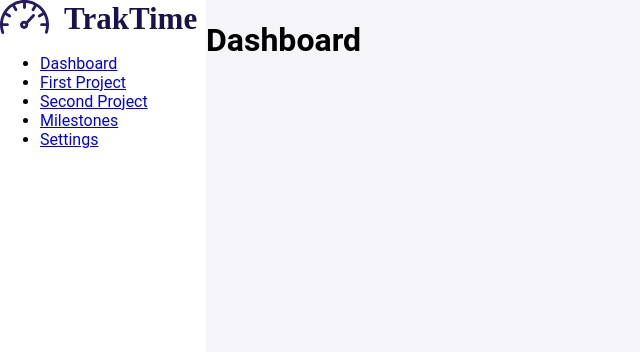
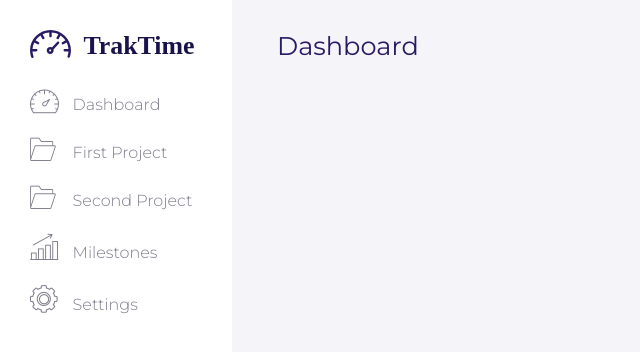
Before and after one commit to AliciaThomson/TaskTrakk, a React app: page / in a window 1280 px wide. Shown: the top 352 px of the page, without its empty margins (0-640 px from the left). Built offline with nearby package versions, Linux system fonts and the light colour scheme.

Commit message:
Styled the sidebar

```diff
--- a/src/App.js
+++ b/src/App.js
@@ -8,6 +8,7 @@ import SideBarNav from './components/sidebar-nav/SideBarNav';
 import Dashboard from './pages/Dashboard';
 import Project from './pages/Project';
 import "./styles/base/base.scss";
+import "./styles/base/typography.scss";
 
 function App() {
   return (
--- a/src/assets/fonts/icon-font.css
+++ b/src/assets/fonts/icon-font.css
@@ -31,13 +31,15 @@
 }
 .icon-folder:before {
   content: "\e901";
-  color: #291a64;
+  color: #7f7c8b;
 }
 .icon-milestones:before {
   content: "\e902";
   color: #7f7c8b;
+  font-size: 1.15em;
 }
 .icon-settings:before {
   content: "\e903";
   color: #7f7c8b;
+  font-size: 1.15em;
 }
--- a/src/components/sidebar-nav/SideBarNav.js
+++ b/src/components/sidebar-nav/SideBarNav.js
@@ -3,43 +3,45 @@ import {
   Link
 } from "react-router-dom";
 import Logo from "../../assets/images/Logo.svg";
+import "../../assets/fonts/icon-font.css";
+import "./SideBarNav.scss";
 
-export default function SideBarNav(props) {
+export default function SideBarNav() {
 
   const mainNav = [
     {
       text: 'Dashboard',
-      icon: '',
+      iconClass: 'icon-dashboard',
       path: '/'
     },
     {
       text: 'First Project',
-      icon: '',
+      iconClass: 'icon-folder',
       path: '/project-1'
     },
     {
       text: 'Second Project',
-      icon: '',
+      iconClass: 'icon-folder',
       path: '/project-2'
     },
     {
       text: 'Milestones',
-      icon: '',
+      iconClass: 'icon-milestones',
       path: '/milestones'
     },
     {
       text: 'Settings',
-      iconClass: '',
+      iconClass: 'icon-settings',
       path: '/settings'
     },
   ]
 
   return (
     <div className="sidebar">
-      <img className="logo" alt="TrakTime Logo" src={Logo}/>
-      <ul className="navigation">
+      <img className="sidebar__logo" alt="TrakTime Logo" src={Logo}/>
+      <ul className="sidebar__navigation">
         {mainNav.map((navLink) => (
-          <li key={navLink.path}>
+          <li className="sidebar__navigation__li" key={navLink.path}>
             <Link to={navLink.path}>
               <i className={navLink.iconClass}></i>
               {navLink.text}
--- /dev/null
+++ b/src/components/sidebar-nav/SideBarNav.scss
@@ -0,0 +1,28 @@
+.sidebar {
+  padding: 30px;
+  min-width: 172px;
+
+  &__logo {
+    max-width:100%;
+  }
+  &__navigation {
+    padding:0;
+
+    &__li {
+      font-weight: 200;
+      padding: 12px 0;
+      display: block;
+
+      a {
+        color: #7F7C8B;
+      }
+      i {
+        font-size: 1.5em;
+        margin-right: 15px;
+        vertical-align: bottom;
+        width: 1.15em;
+        display: inline-block;
+      }
+    }
+  }
+}
--- a/src/styles/base/base.scss
+++ b/src/styles/base/base.scss
@@ -1,11 +1,6 @@
 html, body {
   margin: 0;
   height: 100%;
-  -webkit-font-smoothing: antialiased;
-  -moz-osx-font-smoothing: grayscale;
-  font-family: "Roboto", "Oxygen",
-    "Ubuntu", "Cantarell", "Fira Sans", "Droid Sans", "Helvetica Neue",
-    sans-serif;
 }
 #root {
   display:flex;
@@ -15,4 +10,5 @@ html, body {
   background-color: #F5F4F9;
   height:100%;
   width:100%;
+  padding: 30px 45px;
 }
--- /dev/null
+++ b/src/styles/base/typography.scss
@@ -0,0 +1,20 @@
+@import url('https://fonts.googleapis.com/css?family=Montserrat:300,400,700&display=swap');
+html, body {
+  -webkit-font-smoothing: antialiased;
+  -moz-osx-font-smoothing: grayscale;
+  font-family: 'Montserrat', "Roboto", "Ubuntu",
+    "Cantarell", "Fira Sans", "Droid Sans", "Helvetica Neue",
+    sans-serif;
+  color: #7F7C8B;
+}
+a {
+  text-decoration:none
+}
+h1, h2, h3 {
+  color:#291A64;
+  font-weight:normal;
+}
+h1 {
+  font-size: 1.6em;
+  margin:0;
+}
```
Also changed, not shown: src/components/sidebar-nav/SideBarNav.css (deleted).
